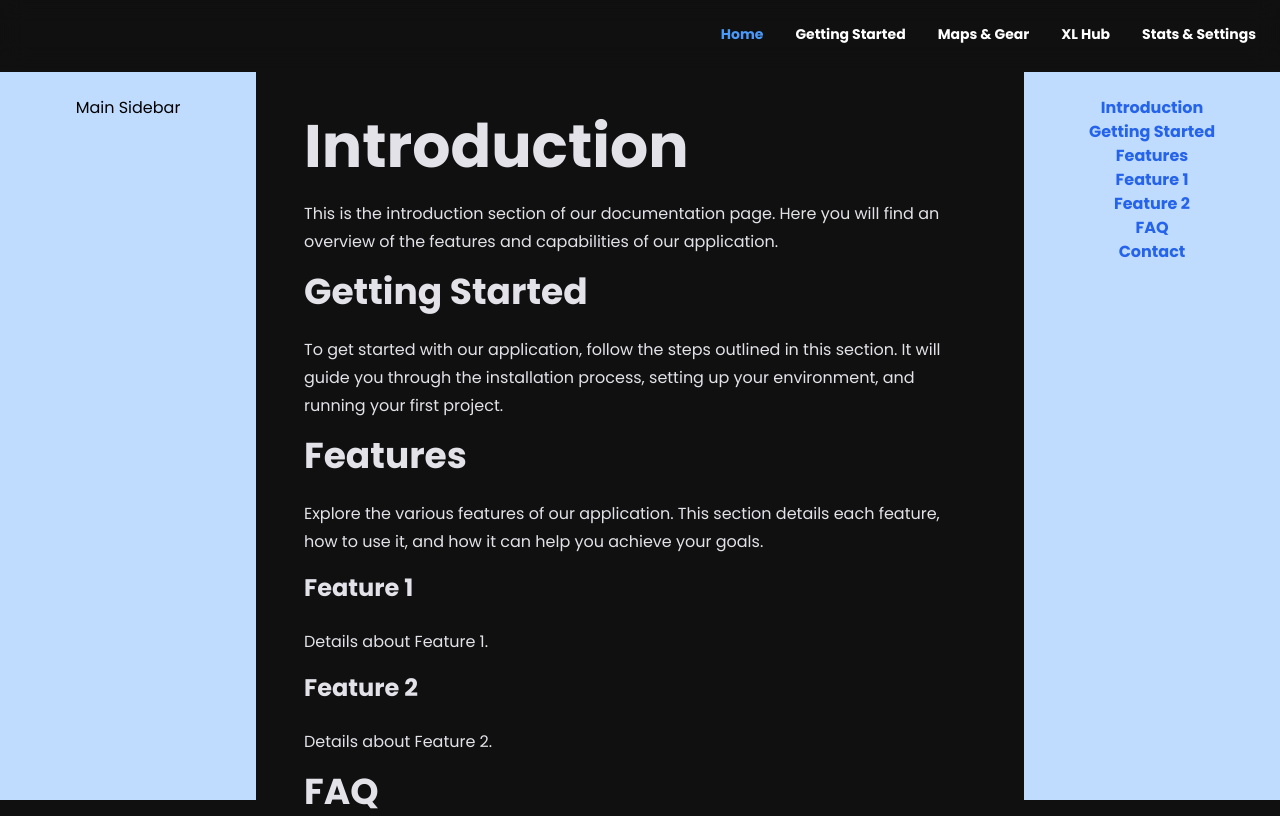
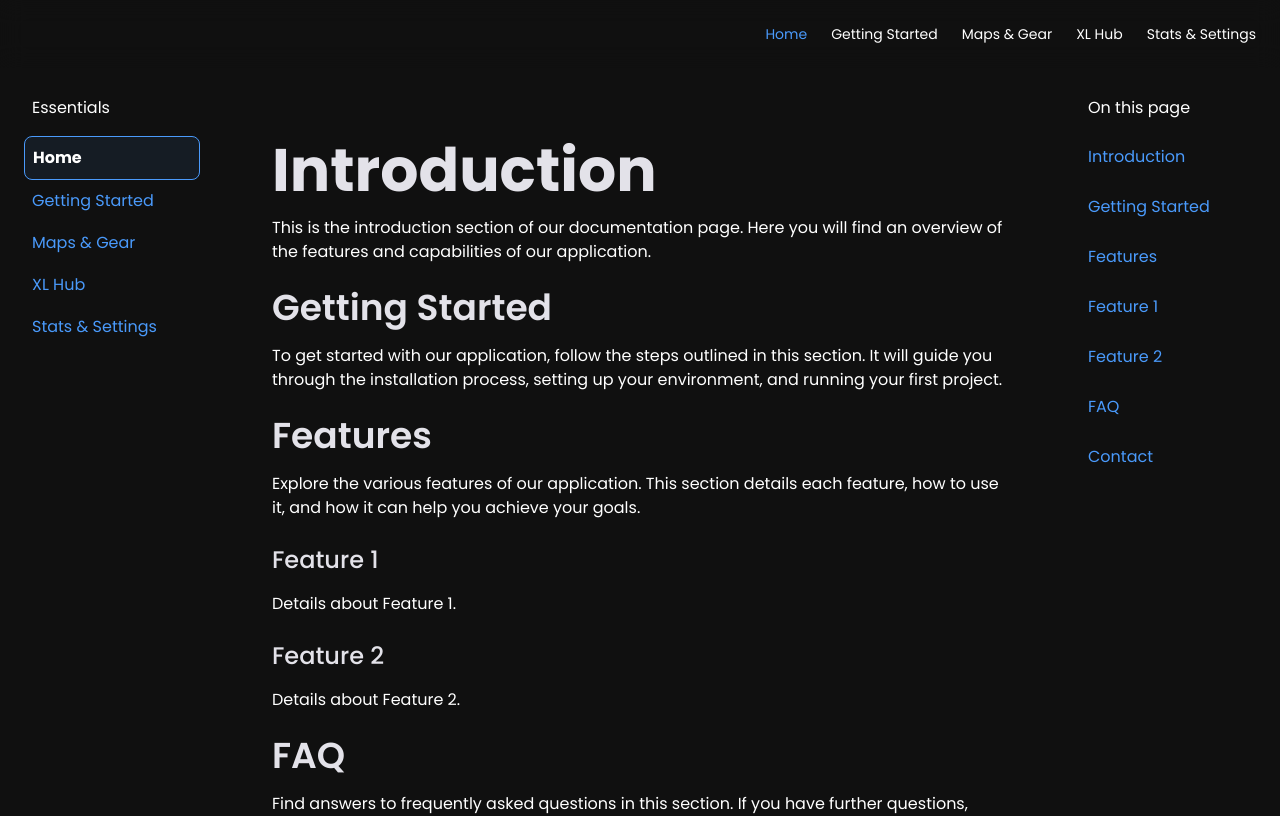
Before and after one commit to ShawnEdgell/skaterxl-mod-docs-ts, a SvelteKit app: page / in a window 1280 px wide. Shown: the top 816 px of the page. Built offline with nearby package versions, Linux system fonts and the light colour scheme.

Commit message:
big style updates

```diff
--- a/src/app.css
+++ b/src/app.css
@@ -1,28 +1,40 @@
 @tailwind base;
 
 @layer base {
+	body {
+		@apply font-sans text-base leading-relaxed bg-custom-black text-white !important; /* Dark mode background and text color */
+	}
+
+	/* Heading Styles */
+	h1,
+	h2,
+	h3 {
+		@apply mb-4 mt-6 text-custom-light-gray; /* Add spacing above and below headings */
+	}
+
 	h1 {
-		@apply text-4xl md:text-6xl mb-6 font-bold text-custom-light-gray; /* Smaller on mobile, larger from md */
+		@apply text-4xl sm:text-6xl font-bold text-custom-light-gray; /* Example style for h1 */
 	}
+
 	h2 {
-		@apply text-3xl md:text-4xl mb-6 font-bold text-custom-light-gray; /* Smaller on mobile, larger from md */
+		@apply text-2xl sm:text-4xl font-semibold text-custom-light-gray; /* Example style for h2 */
 	}
+
 	h3 {
-		@apply text-xl md:text-2xl mb-6 font-bold text-custom-light-gray; /* Smaller on mobile, larger from md */
+		@apply text-xl sm:text-2xl font-medium text-custom-light-gray; /* Example style for h3 */
 	}
-	a {
-		@apply text-blue-600 font-bold hover:underline;
-	}
+
+	/* Paragraphs */
 	p {
-		@apply mb-4 leading-7 text-custom-light-gray;
+		@apply text-base mb-4; /* Add spacing between paragraphs */
 	}
 }
 
 @tailwind components;
 @tailwind utilities;
 
-body {
-	@apply bg-custom-black;
+html {
+	overscroll-behavior: none;
 }
 
 *,
--- a/src/routes/+layout.svelte
+++ b/src/routes/+layout.svelte
@@ -23,22 +23,26 @@
     // Define the click handler function here
     function toggleMenu() {
         menuOpen.update((n) => !n);
+    }
 
-        function updateHeaders() {
-            // This function should trigger the logic to re-capture headers based on the current page
-            // It might involve directly calling captureHeaders again, or triggering an update in a way that the captureHeaders action picks up
+    // Function to close the menu when a navigation link is clicked
+    function closeMenu() {
+        menuOpen.set(false);
     }
+
+    // Function to prevent click propagation inside the dropdown area
+    function preventPropagation(event) {
+        event.stopPropagation();
     }
 </script>
 
-
 <div class="w-full flex justify-center">
     <div class="max-w-custom-8xl">
-		<header
-			class="flex flex-col backdrop-blur-md text-sm justify-between md:justify-end sticky p-6 top-0 z-10"
-		>
-			<!-- Hamburger Icon for small screens -->
-			<button class="md:hidden text-white" on:click={toggleMenu}>
+        <header class="flex flex-col backdrop-blur-md text-sm justify-between md:justify-end sticky p-6 top-0">
+            <!-- Hamburger Icon Container -->
+            <div class="md:hidden flex items-center">
+                <!-- Hamburger Icon -->
+                <button class="text-white" on:click={toggleMenu}>
                     <svg class="h-6 w-6" fill="none" viewBox="0 0 24 24" stroke="currentColor">
                         <path
                             stroke-linecap="round"
@@ -48,50 +52,37 @@
                         />
                     </svg>
                 </button>
+            </div>
 
             <!-- Navigation Links -->
-			<nav
-				class="{$menuOpen
-					? 'flex'
-					: 'hidden'} flex-col md:flex md:flex-row gap-8 text-center justify-end"
-			>
-				<a
-					href="/"
-					class={`block text-lg md:text-sm ${currentPath === '/' ? 'text-custom-blue' : 'text-white'}`}
-					>Home</a
-				>
-				<a
-					href="/gettingstarted"
-					class={`block text-lg md:text-sm ${currentPath === '/gettingstarted' ? 'text-custom-blue' : 'text-white'}`}
-					>Getting Started</a
-				>
-				<a
-					href="/maps&gear"
-					class={`block text-lg md:text-sm ${currentPath === '/maps&gear' ? 'text-custom-blue' : 'text-white'}`}
-					>Maps & Gear</a
-				>
-				<a
-					href="/xlhub"
-					class={`block text-lg md:text-sm ${currentPath === '/xlhub' ? 'text-custom-blue' : 'text-white'}`}
-					>XL Hub</a
-				>
-				<a
-					href="/stats&settings"
-					class={`block text-lg md:text-sm ${currentPath === '/stats&settings' ? 'text-custom-blue' : 'text-white'}`}
-					>Stats & Settings</a
-				>
+            <nav class="{$menuOpen ? 'flex' : 'hidden'} flex-col md:flex md:flex-row gap-6 text-center justify-end" on:click={closeMenu}>
+                {#each [
+                    { text: 'Home', url: '/' },
+                    { text: 'Getting Started', url: '/gettingstarted' },
+                    { text: 'Maps & Gear', url: '/maps&gear' },
+                    { text: 'XL Hub', url: '/xlhub' },
+                    { text: 'Stats & Settings', url: '/stats&settings' }
+                ] as { text, url }}
+                    <a href={url} class={`block text-lg md:text-sm ${currentPath === url ? 'text-custom-blue' : 'text-white'} hover:underline`} on:click={closeMenu}>{text}</a>
+                {/each}
             </nav>
         </header>
 
         <div class="flex flex-row">
             <!-- Left Sidebar -->
-			<div class="hidden md:block">
-				<div
-					style="height: calc(100vh - 4.5rem);"
-					class="h-screen-minus-custom-18 w-64 bg-blue-200 sticky top-custom-18 text-center p-6"
-				>
+            <div class="hidden lg:block">
+                <div style="height: calc(100vh - 4.5rem);" class="h-screen-minus-custom-18 w-56 sticky top-custom-18 p-6">
                     <!-- Inner Left Sidebar Content -->
-					Main Sidebar
+                    <p class="px-2">Essentials</p>
+                    {#each [
+                        { text: 'Home', url: '/' },
+                        { text: 'Getting Started', url: '/gettingstarted' },
+                        { text: 'Maps & Gear', url: '/maps&gear' },
+                        { text: 'XL Hub', url: '/xlhub' },
+                        { text: 'Stats & Settings', url: '/stats&settings' }
+                    ] as { text, url }}
+                        <a href={url} class={`flex flex-col p-2 rounded-lg ${currentPath === url ? 'border-custom-blue border bg-custom-dark-blue font-bold' : 'text-custom-blue'} hover:bg-custom-dark-blue`} on:click={closeMenu}>{text}</a>
+                    {/each}
                 </div>
             </div>
 
@@ -101,21 +92,20 @@
             </div>
 
             <!-- Right Sidebar -->
-			<div class="hidden lg:block">
-				<div
-					style="height: calc(100vh - 4.5rem);"
-					class="w-64 bg-blue-200 sticky top-custom-18 text-center p-6"
-				>
+            <div class="hidden xl:block">
+                <div style="height: calc(100vh - 4.5rem);" class="w-56 sticky top-custom-18 p-6" on:click={closeMenu}>
                     <!-- Inner Right Sidebar Content, dynamically generated links -->
+                    <p class="px-2">On this page</p>
                     <aside>
                         <ul>
                             {#each $headers as { text, id }}
-								<li><a href={`#${id}`}>{text}</a></li>
+                                <li class="my-2"><a href={`#${id}`} class="p-2 flex text-custom-blue hover:bg-custom-dark-blue" on:click={preventPropagation}>{text}</a></li>
                             {/each}
                         </ul>
                     </aside>
                 </div>
             </div>
         </div>
+
     </div>
 </div>
--- a/tailwind.config.js
+++ b/tailwind.config.js
@@ -10,6 +10,7 @@ export default {
       colors: {
         'custom-blue': '#4a9afb',
         'custom-light-blue': '#58b3f4',
+        'custom-dark-blue': '#151c24',
         'custom-black': '#101010',
         'custom-gray': '#232323',
         'custom-light-gray': '#e3e2e9',
```
Lines whose indentation alone changed are shown as unchanged.
